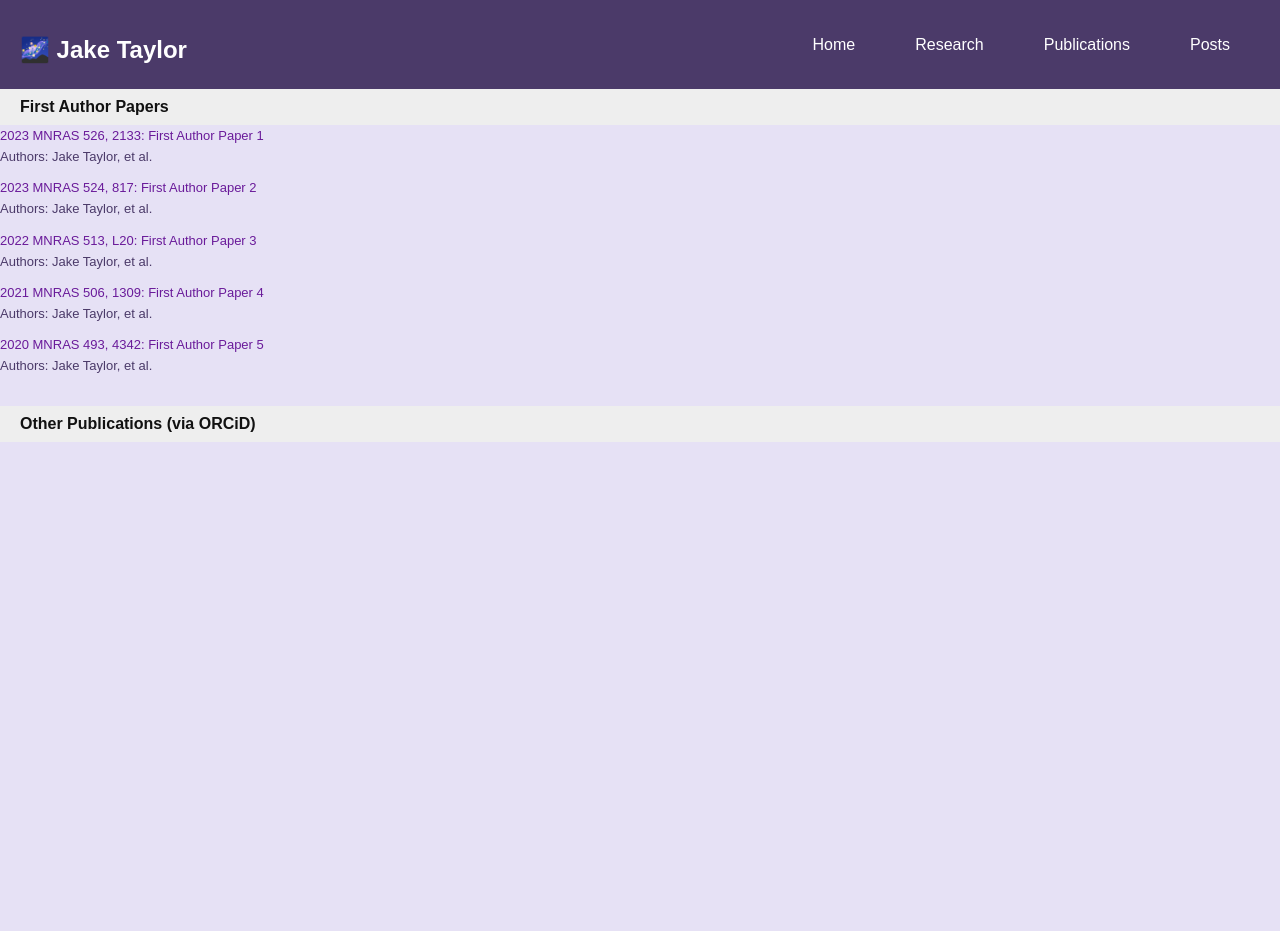
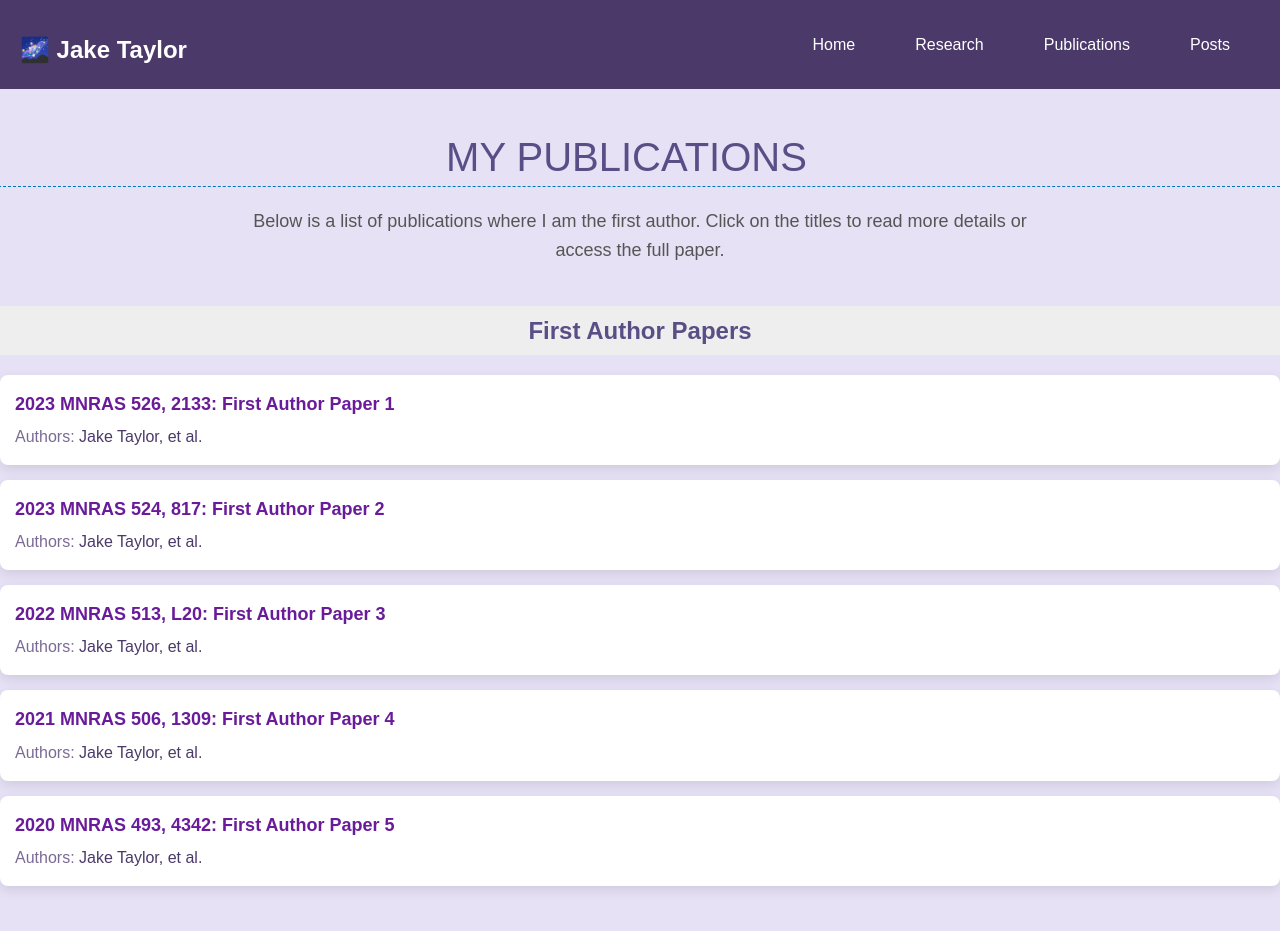
Before and after one commit to astrojaket/astrojaket.github.io, a Jekyll site: the page built from _pages/publications.html, in a window 1280 px wide. Built offline with Jekyll 4.4.1, drawn with Linux system fonts in a browser that asks for light colours; before the commit the page ends 900 px from its top, so only the background shows below that.

Commit message:
updated research

```diff
--- a/_pages/publications.html
+++ b/_pages/publications.html
@@ -4,35 +4,40 @@
 permalink: /publications/
 ---
 
+<h1>My Publications</h1>
+
+<p>Below is a list of publications where I am the first author. Click on the titles to read more details or access the full paper.</p>
+
+<!-- First Author Papers Section -->
 <h2>First Author Papers</h2>
 <div id="first-author-papers">
     <ul>
         <li>
-            <a href="https://ui.adsabs.harvard.edu/abs/2023MNRAS.526.2133T/abstract" target="_blank">
+            <a href="https://ui.adsabs.harvard.edu/abs/2023MNRAS.526.2133T/abstract" target="_blank" class="publication-link">
                 2023 MNRAS 526, 2133: First Author Paper 1
             </a><br>
             <strong>Authors:</strong> Jake Taylor, et al.
         </li>
         <li>
-            <a href="https://ui.adsabs.harvard.edu/abs/2023MNRAS.524..817T/abstract" target="_blank">
+            <a href="https://ui.adsabs.harvard.edu/abs/2023MNRAS.524..817T/abstract" target="_blank" class="publication-link">
                 2023 MNRAS 524, 817: First Author Paper 2
             </a><br>
             <strong>Authors:</strong> Jake Taylor, et al.
         </li>
         <li>
-            <a href="https://ui.adsabs.harvard.edu/abs/2022MNRAS.513L..20T/abstract" target="_blank">
+            <a href="https://ui.adsabs.harvard.edu/abs/2022MNRAS.513L..20T/abstract" target="_blank" class="publication-link">
                 2022 MNRAS 513, L20: First Author Paper 3
             </a><br>
             <strong>Authors:</strong> Jake Taylor, et al.
         </li>
         <li>
-            <a href="https://ui.adsabs.harvard.edu/abs/2021MNRAS.506.1309T/abstract" target="_blank">
+            <a href="https://ui.adsabs.harvard.edu/abs/2021MNRAS.506.1309T/abstract" target="_blank" class="publication-link">
                 2021 MNRAS 506, 1309: First Author Paper 4
             </a><br>
             <strong>Authors:</strong> Jake Taylor, et al.
         </li>
         <li>
-            <a href="https://ui.adsabs.harvard.edu/abs/2020MNRAS.493.4342T/abstract" target="_blank">
+            <a href="https://ui.adsabs.harvard.edu/abs/2020MNRAS.493.4342T/abstract" target="_blank" class="publication-link">
                 2020 MNRAS 493, 4342: First Author Paper 5
             </a><br>
             <strong>Authors:</strong> Jake Taylor, et al.
@@ -40,61 +45,77 @@
     </ul>
 </div>
 
-<!-- ORCiD Publications Section -->
-<h2>Other Publications (via ORCiD)</h2>
-<div id="publications-list"></div>
-
-<script>
-    const ORCID = "0000-0003-4844-9838";  // Your ORCiD
-    const ACCESS_TOKEN = "ae4ac70b-0b06-44c8-9c9a-5bd31a614916";  // Your access token
-
-    async function fetchPublications() {
-        const response = await fetch(`https://pub.orcid.org/v3.0/${ORCID}/works`, {
-            headers: {
-                "Authorization": `Bearer ${ACCESS_TOKEN}`,
-                "Accept": "application/json"
-            }
-        });
-
-        if (!response.ok) {
-            console.error("Failed to fetch publications");
-            return [];
-        }
-
-        const data = await response.json();
-        return data.group || []; // ORCiD's API returns publications in the "group" array
+<!-- Styling -->
+<style>
+    body {
+        font-family: Avenir, sans-serif;
+        font-size: 16px;
+        margin: 0;
+        padding: 0;
+        background-color: #f9f9f9;
     }
 
-    function renderPublications(publications) {
-        const container = document.getElementById("publications-list");
-        if (publications.length === 0) {
-            container.innerHTML = "<p>No publications found.</p>";
-            return;
-        }
-
-        publications.forEach(pub => {
-            const publicationElement = document.createElement("div");
-            publicationElement.classList.add("publication");
-
-            const title = document.createElement("h3");
-            title.textContent = pub.work-summary[0]["title"].title;
-            publicationElement.appendChild(title);
-
-            const authors = document.createElement("p");
-            authors.innerHTML = "<strong>Authors:</strong> " + pub.work-summary[0]["author"]?.map(author => author["credit-name"] || "Unknown").join(", ");
-            publicationElement.appendChild(authors);
-
-            const link = document.createElement("a");
-            link.href = pub["url"]["value"] || "#"; // Link to the publication if available
-            link.textContent = "Read more";
-            publicationElement.appendChild(link);
-
-            container.appendChild(publicationElement);
-        });
+    h1 {
+        text-align: center;
+        color: #5a4e87;
+        margin-top: 30px;
     }
 
-    (async function() {
-        const publications = await fetchPublications();
-        renderPublications(publications);
-    })();
-</script>
+    p {
+        text-align: center;
+        color: #555;
+        max-width: 800px;
+        margin: 20px auto;
+        font-size: 18px;
+    }
+
+    h2 {
+        text-align: center;
+        color: #5a4e87;
+        font-size: 24px;
+        margin-top: 40px;
+    }
+
+    #first-author-papers {
+        display: flex;
+        justify-content: center;
+        flex-direction: column;
+        margin-top: 20px;
+    }
+
+    #first-author-papers ul {
+        list-style-type: none;
+        padding: 0;
+    }
+
+    #first-author-papers li {
+        background-color: #ffffff;
+        border-radius: 8px;
+        padding: 15px;
+        margin-bottom: 15px;
+        box-shadow: 0 4px 12px rgba(0, 0, 0, 0.1);
+        transition: transform 0.3s ease-in-out;
+    }
+
+    #first-author-papers li:hover {
+        transform: scale(1.05);
+    }
+
+    .publication-link {
+        font-size: 18px;
+        color: #5a4e87;
+        text-decoration: none;
+        font-weight: bold;
+        display: inline-block;
+        margin-bottom: 5px;
+    }
+
+    .publication-link:hover {
+        text-decoration: underline;
+    }
+
+    strong {
+        color: #7a6a94;
+        font-size: 16px;
+    }
+</style>
```
